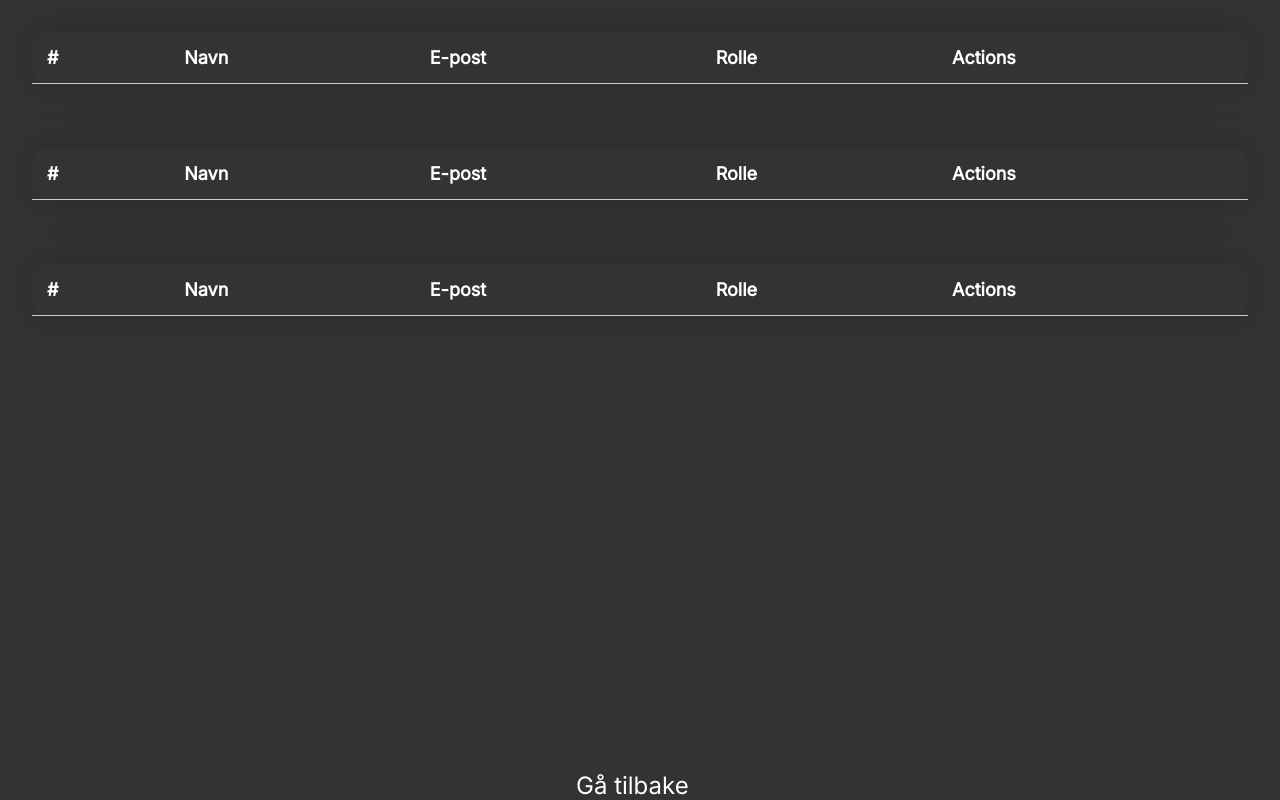
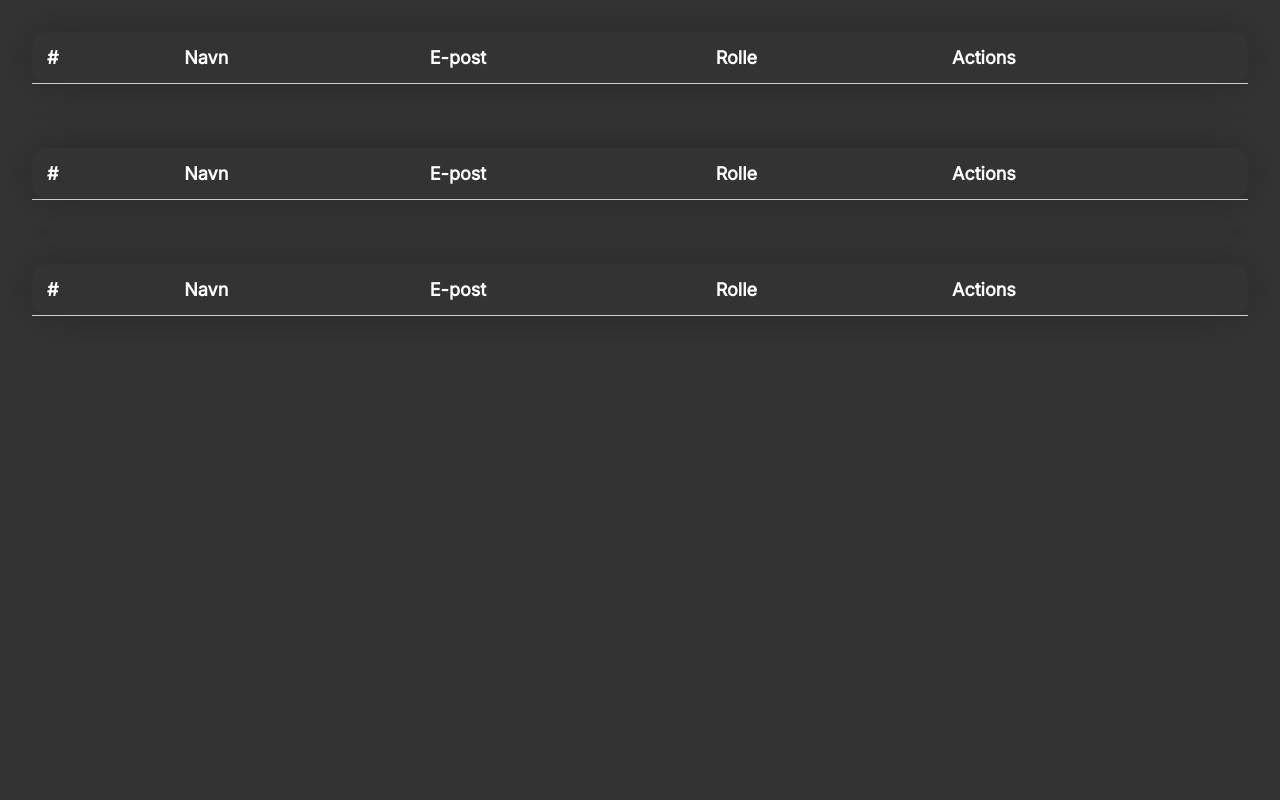
Before and after one commit to mchtsz/BuekorpsExpress, a website: page public/admin/edit.html in a window 1280 px wide. Drawn offline with Linux system fonts and the light colour scheme; no server answers.

Commit message:
Update start script and remove unnecessary link

```diff
--- a/package.json
+++ b/package.json
@@ -1,6 +1,6 @@
 {
   "scripts": {
-    "start": "clear && tsx watch app.ts"
+    "start": "cls && tsx watch app.ts"
   },
   "dependencies": {
     "@types/better-sqlite3": "^7.6.8",
--- a/public/admin/edit.html
+++ b/public/admin/edit.html
@@ -130,6 +130,5 @@
       </thead>
       <tbody id="medlemBody"></tbody>
     </table>
-    <a href="/admin/" id="link">Gå tilbake</a>
   </body>
 </html>
```
Also changed, not shown: 1 other file.
